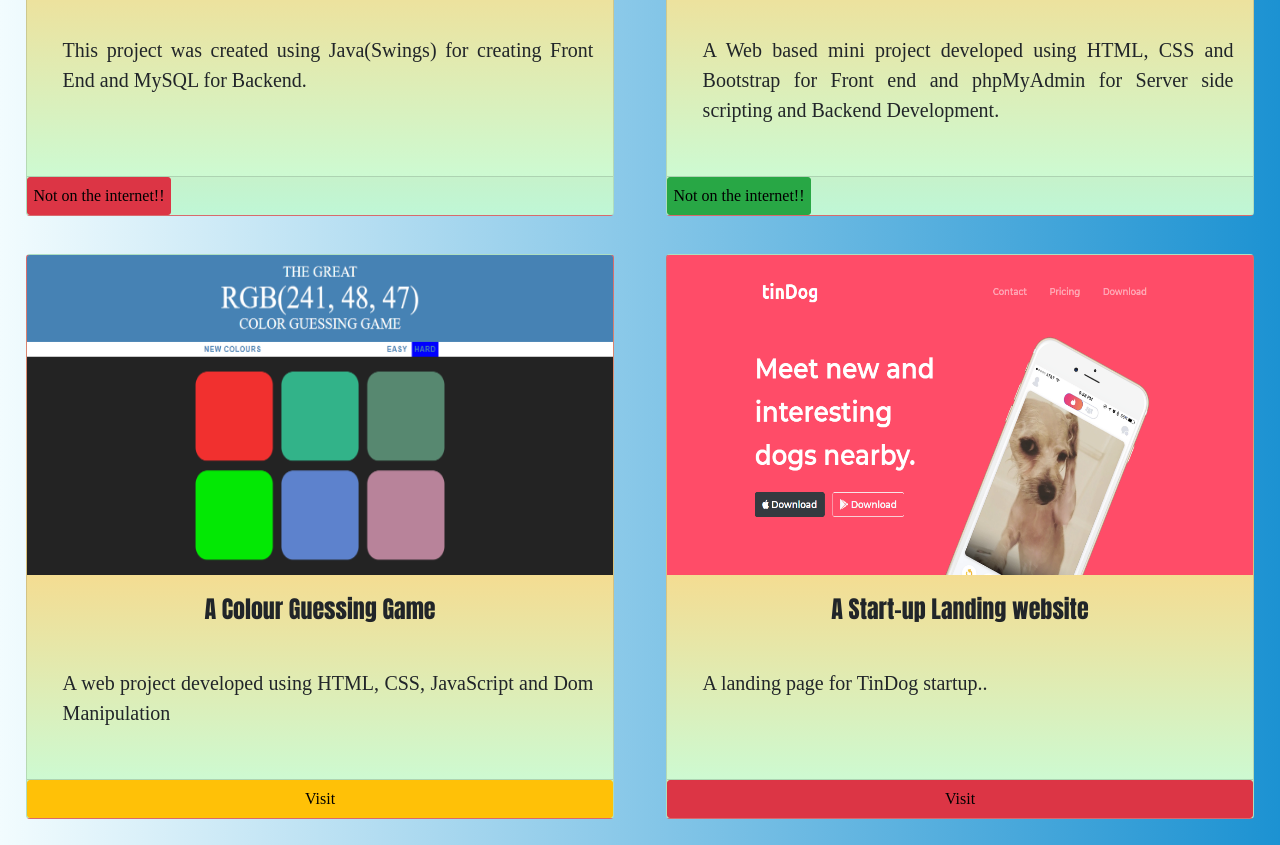
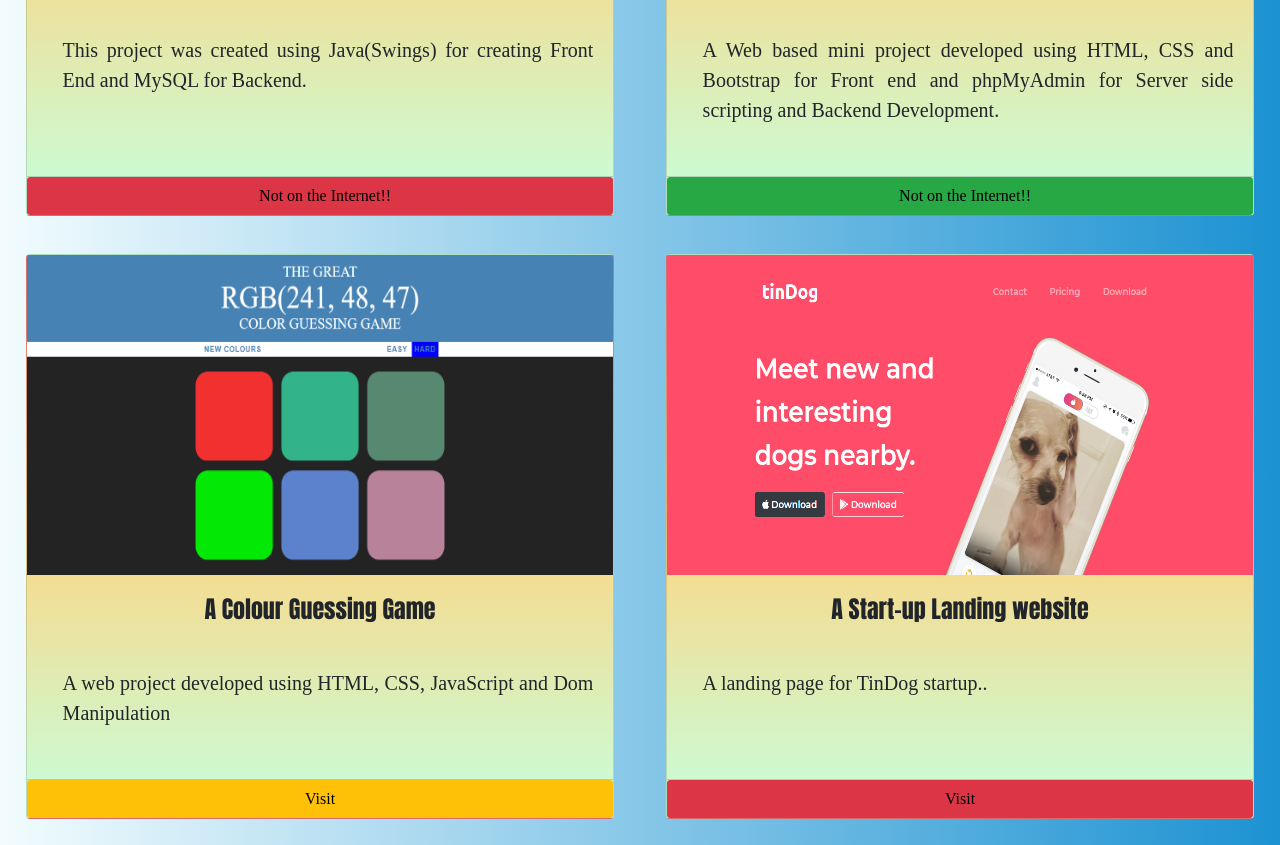
Before and after one commit to vickyxor/About-Vicky, a plain HTML site: page index.html in a window 1280 px wide. Shown: the part 2575-3420 px from the top of the page. Drawn offline with nearby package versions, Linux system fonts and the light colour scheme; a web font is replaced by a local one.

Commit message:
Update index.html

```diff
--- a/index.html
+++ b/index.html
@@ -173,7 +173,7 @@
                 <p class="card-text ">This project was created using Java(Swings) for creating Front End and MySQL for Backend.</p>
               </div>
               <div class="card-footer">
-                <button class="btn btn-danger enabled">Not on the internet!!</a>
+                <p class="not-allowed btn btn-danger">Not on the Internet!!</p>
               </div>
             </div>
           </div>
@@ -185,7 +185,7 @@
                 <p class="card-text">A Web based mini project developed using HTML, CSS and Bootstrap for Front end and phpMyAdmin for Server side scripting and Backend Development.</p>
               </div>
               <div class="card-footer">
-                <button class="btn btn-success enabled">Not on the internet!!</a>
+                <p class="not-allowed btn btn-success">Not on the Internet!!</p>
               </div>
             </div>
           </div>
@@ -237,7 +237,7 @@
                 <p class="card-text">This project was developed using the concepts of Machine learning and Internet of Things.</p>
               </div>
               <div class="card-footer">
-                <p class="not-allowed btn btn-warning">Not yet on the Internet!!</p>
+                <p class="not-allowed btn btn-warning">Not on the Internet!!</p>
               </div>
             </div>
           </div>
```
